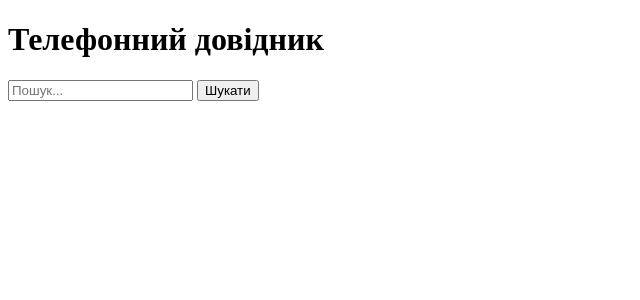
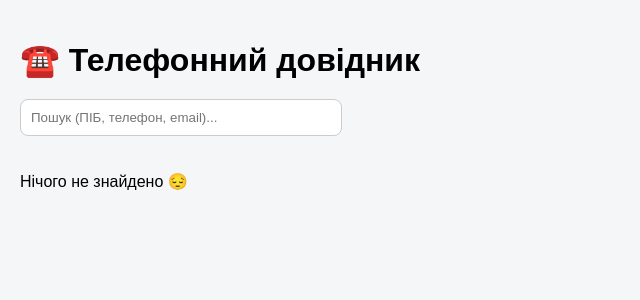
Before and after one commit to NazarHladaniuk/people_pb, a Django app: page / in a window 1280 px wide. Shown: the top 300 px of the page, without its empty margins (0-640 px from the left). Run offline with Django 5.2, Linux system fonts and the light colour scheme; data that the repository does not hold is empty; some libraries are stand-ins or nearby versions.

Commit message:
better view for test

```diff
--- a/directory/templates/directory/employee_list.html
+++ b/directory/templates/directory/employee_list.html
@@ -2,23 +2,84 @@
 <html>
 <head>
     <title>Телефонний довідник</title>
+
+    <script src="https://unpkg.com/htmx.org@1.9.10"></script>
+
+    <style>
+        body {
+            font-family: Arial, sans-serif;
+            background: #f4f6f8;
+            margin: 0;
+            padding: 20px;
+        }
+
+        h1 {
+            margin-bottom: 20px;
+        }
+
+        .search-box {
+            margin-bottom: 20px;
+        }
+
+        input {
+            padding: 10px;
+            width: 300px;
+            border-radius: 8px;
+            border: 1px solid #ccc;
+        }
+
+        .grid {
+            display: grid;
+            grid-template-columns: repeat(auto-fill, minmax(250px, 1fr));
+            gap: 15px;
+        }
+
+        .card {
+            background: white;
+            padding: 15px;
+            border-radius: 12px;
+            box-shadow: 0 2px 8px rgba(0,0,0,0.08);
+            transition: 0.2s;
+        }
+
+        .card:hover {
+            transform: translateY(-3px);
+        }
+
+        .name {
+            font-weight: bold;
+            font-size: 16px;
+        }
+
+        .phone {
+            color: #007bff;
+        }
+
+        .email {
+            font-size: 12px;
+            color: #666;
+        }
+    </style>
 </head>
 <body>
 
-<h1>Телефонний довідник</h1>
+<h1>☎️ Телефонний довідник</h1>
 
-<form method="get">
-    <input type="text" name="q" placeholder="Пошук...">
-    <button type="submit">Шукати</button>
-</form>
+<div class="search-box">
+    <input
+        type="text"
+        name="q"
+        placeholder="Пошук (ПІБ, телефон, email)..."
+        value="{{ query }}"
+        hx-get="/"
+        hx-trigger="keyup changed delay:300ms"
+        hx-target="#results"
+    >
+</div>
 
-<ul>
-    {% for emp in employees %}
-        <li>
-            {{ emp.last_name }} {{ emp.first_name }} — {{ emp.phone }}
-        </li>
-    {% endfor %}
-</ul>
+<div id="results">
+    {% include 'directory/partials/employee_cards.html' %}
+</div>
 
 </body>
 </html>
--- /dev/null
+++ b/directory/templates/directory/partials/employee_cards.html
@@ -0,0 +1,19 @@
+<div class="grid">
+    {% for emp in employees %}
+        <div class="card">
+            <div class="name">
+                👤 {{ emp.last_name }} {{ emp.first_name }}
+            </div>
+
+            <div class="phone">
+                📞 {{ emp.phone|default:"—" }}
+            </div>
+
+            <div class="email">
+                ✉️ {{ emp.email|default:"—" }}
+            </div>
+        </div>
+    {% empty %}
+        <p>Нічого не знайдено 😔</p>
+    {% endfor %}
+</div>
--- a/directory/views.py
+++ b/directory/views.py
@@ -1,17 +1,28 @@
 from django.shortcuts import render
+from django.db.models import Q
 from .models import Employee
 
 
 def employee_list(request):
-    query = request.GET.get('q')
+    query = request.GET.get('q', '').strip()
 
     employees = Employee.objects.all()
 
     if query:
         employees = employees.filter(
-            last_name__icontains=query
+            Q(first_name__icontains=query) |
+            Q(last_name__icontains=query) |
+            Q(middle_name__icontains=query) |
+            Q(phone__icontains=query) |
+            Q(email__icontains=query)
         )
 
+    if request.headers.get('HX-Request'):
+        return render(request, 'directory/partials/employee_cards.html', {
+            'employees': employees
+        })
+
     return render(request, 'directory/employee_list.html', {
-        'employees': employees
+        'employees': employees,
+        'query': query,
     })
```
